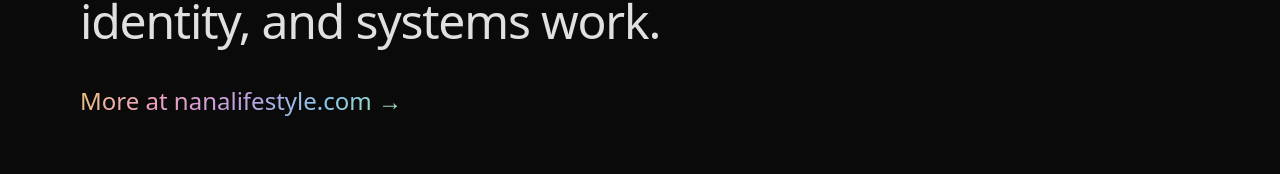
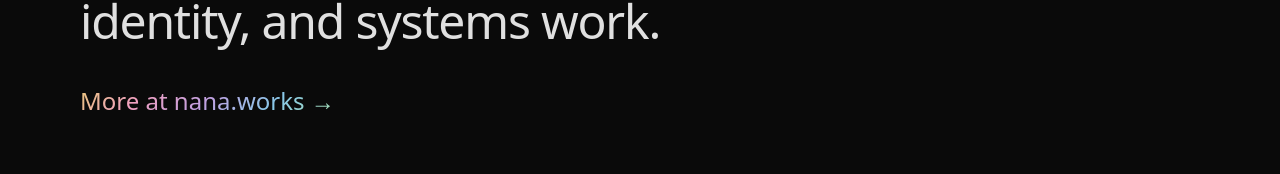
Before and after one commit to unbx/nanalifestyle, a Next.js app: page /ai in a window 1280 px wide. Shown: the part 11167-11341 px from the top of the page. Built offline with nearby package versions, Linux system fonts and the light colour scheme.

Commit message:
Use nana.works in studio footer
Shorter, more memorable domain in the footer CTA across both /work
and /ai (they share the same StudioFooter).

```diff
--- a/src/components/studio/StudioFooter.tsx
+++ b/src/components/studio/StudioFooter.tsx
@@ -19,10 +19,10 @@ export default function StudioFooter() {
             Available for creative direction, identity, and systems work.
           </h3>
           <a
-            href="https://nanalifestyle.com"
+            href="https://nana.works"
             className="studio-link font-display text-xl md:text-2xl font-medium"
           >
-            More at nanalifestyle.com →
+            More at nana.works →
           </a>
         </motion.div>
 
```
